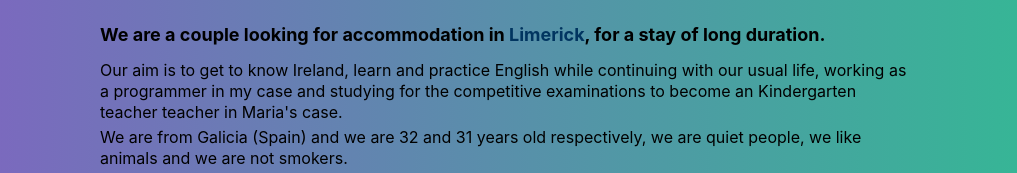
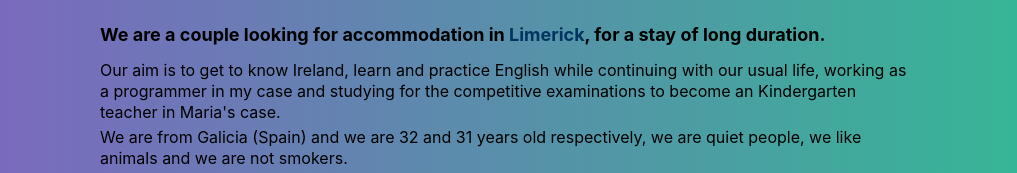
Before and after one commit to xabierlameiro/limerick, a Next.js app: page / in a window 1280 px wide. Shown: the part 427-600 px from the top of the page, without its empty margins (131-1148 px from the left). Built offline with nearby package versions, Linux system fonts and the light colour scheme.

Commit message:
Remove repeat word

```diff
--- a/pages/index.tsx
+++ b/pages/index.tsx
@@ -33,7 +33,7 @@ const Home: NextPage = () => {
       <article>
         <h2>We are a couple looking for accommodation in <a href="https://www.google.com/maps/place/Limerick,+Irlanda/@52.6515619,-8.6651593,13z/data=!3m1!4b1!4m5!3m4!1s0x485b5c611f545113:0xa00c7a997317330!8m2!3d52.6638367!4d-8.6267343" target="_blank" rel="noreferrer">Limerick</a>, for a stay of <span>long duration</span>.</h2>
         <p>Our aim is to get to know Ireland, learn and practice English while continuing with our usual life, working as a programmer in my case and
-        studying for the competitive examinations to become an Kindergarten teacher teacher in Maria&apos;s case.</p>
+        studying for the competitive examinations to become an Kindergarten teacher in Maria&apos;s case.</p>
         <p>We are from Galicia (Spain) and we are 32 and 31 years old respectively, we are quiet people, we like animals and we are not smokers.</p>
         <p>We will arrive in Ireland on 23 October 2022 and we have accommodation. <span className={styles.underlined}>only for 2 weeks.</span>
         </p><p>We would like to rent a one-bedroom flat or a shared living space in this area if possible:</p>
```
